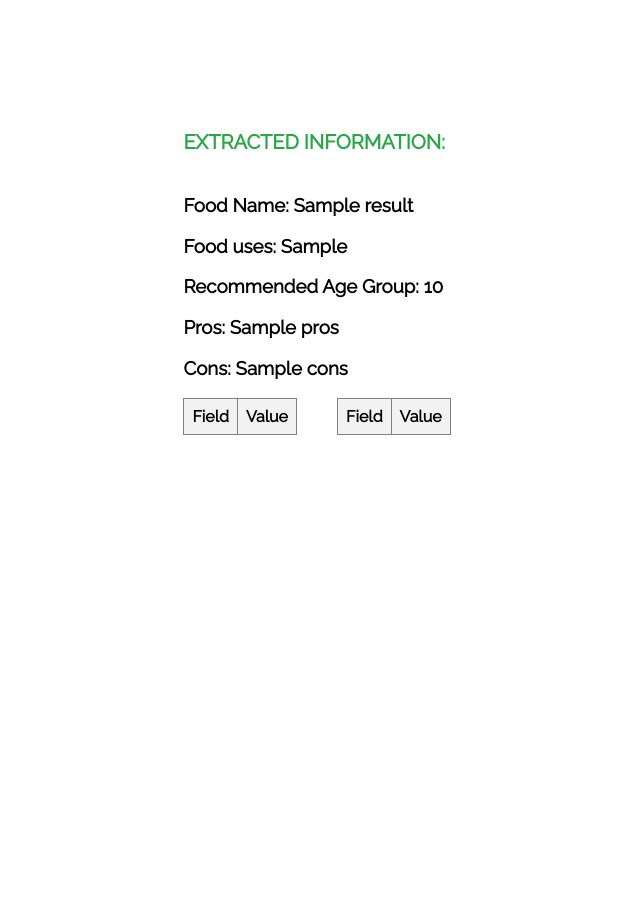
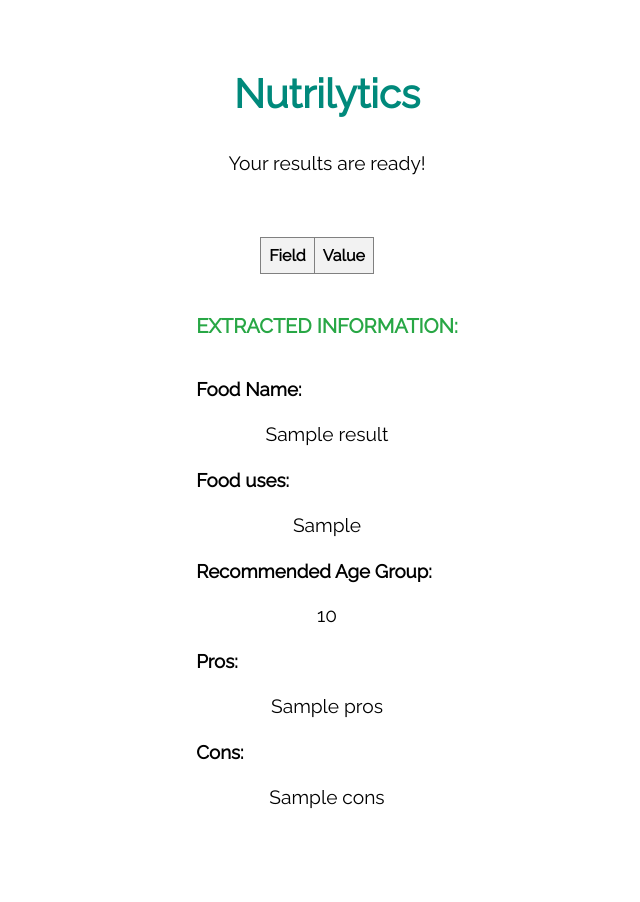
Before and after one commit to UNPHASYDAISY/AI-NutriGuide, a Flask app: template templates/result.html in a window 1280 px wide. Shown: the whole page, without its empty margins (313-953 px from the left). Before the commit the page ends 435 px from the top, so only its background shows below. Run offline with Flask 3, Linux system fonts and the light colour scheme; the template is opened without the code that fills it: most values are stand-ins (such as "Sample title", 1, 10 or a date in 2020); lists and menus that the app fills with data are empty.

Commit message:
Update result.html

```diff
--- a/templates/result.html
+++ b/templates/result.html
@@ -1,23 +1,18 @@
 {% extends "base.html" %}
 {% block content %}
-<div class="container">
+<h1 class="result-heading">Nutrilytics</h1>
+<p class="result-subheading">Your results are ready!</p>
+<div class="result-container">
     {% if filename %}
     <div class="left-section">
-      <h2 class="uploaded-image">Uploaded Image:</h2>
+      <h2 class="uploaded-image"> </h2>
       <img src="{{ url_for('static', filename='uploads/' ~ filename) }}" alt="Uploaded Image">
-</div>
+    </div>
     {% endif %}
 
     {% if result %}
     <div class="right-section">
-      <h2 class="extracted-info">Extracted Information:</h2>
-      <div>
-        <h3>Food Name: {{ result.food_name }}</h3>
-        <h3>Food uses: {{ result.food_uses }}</h3>
-        <h3>Recommended Age Group: {{ result.recommended_age_group }}</h3>
-        <h3>Pros: {{ result.pros }}</h3>
-        <h3>Cons: {{ result.cons }}</h3>
-      </div>
+      <h2 class="extracted-info"> </h2>
       <div class="table-container">
       <table border="1">
         <thead>
@@ -28,29 +23,13 @@
         </thead>
         <tbody>
           {% set items = result.items()|list %}
-          {% set half = (items|length - 5) // 2 %}
-          {% for key, value in items[5:5 + half] %}
+          {% for key, value in items[5:] %}
+          {% if value != '0g' and value != '0mcg' and value != '0mg' %}
           <tr>
             <td>{{ key }}</td>
             <td>{{ value }}</td>
           </tr>
-          {% endfor %}
-        </tbody>
-      </table>
-
-      <table border="1">
-        <thead>
-          <tr>
-            <th>Field</th>
-            <th>Value</th>
-          </tr>
-        </thead>
-        <tbody>
-          {% for key, value in items[5 + half:] %}
-          <tr>
-            <td>{{ key }}</td>
-            <td>{{ value }}</td>
-          </tr>
+          {% endif %}
           {% endfor %}
         </tbody>
       </table>
@@ -59,4 +38,19 @@
     {% endif %}
   </div>
 
+<div class="result-container-2">
+  <h2 class="extracted-info">Extracted Information:</h2>
+      <div>
+        <h3 class="extracted-info-h">Food Name:</h3>
+        <p class="extracted-info-p">{{ result.food_name }}</p>
+        <h3 class="extracted-info-h">Food uses:</h3>
+        <p class="extracted-info-p"> {{ result.food_uses }}</p>
+        <h3 class="extracted-info-h">Recommended Age Group:</h3>
+        <p class="extracted-info-p"> {{ result.recommended_age_group }}</p>
+        <h3 class="extracted-info-h">Pros:</h3>
+        <p class="extracted-info-p"> {{ result.pros }}</p>
+        <h3 class="extracted-info-h">Cons:</h3>
+        <p class="extracted-info-p"> {{ result.cons }}</p>
+      </div>
+</div>
 {% endblock %}
```
